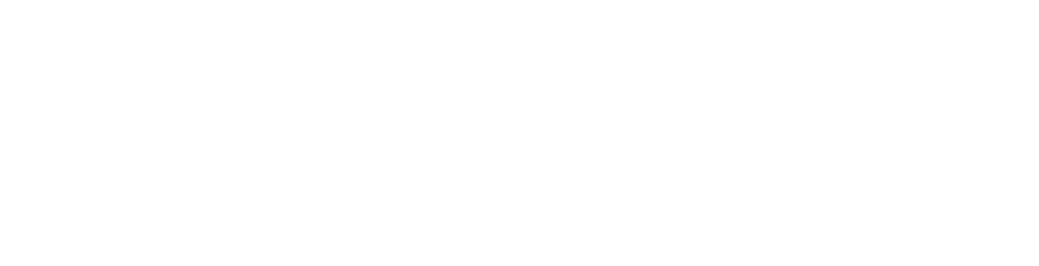
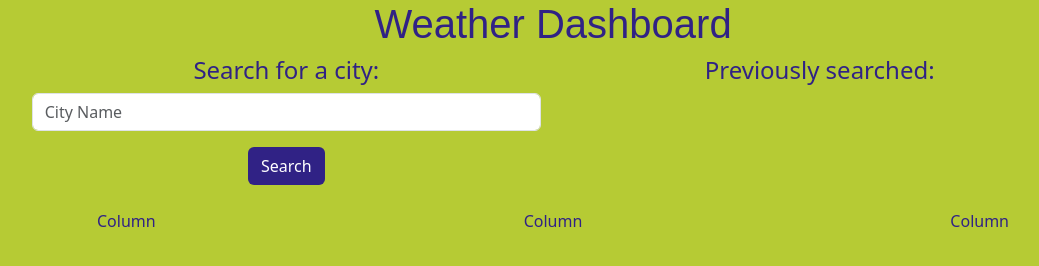
Before and after one commit to kirstynrowen/weather-dashboard, a plain HTML site: page index.html in a window 1280 px wide. Shown: the whole page, without its empty margins (87-1126 px from the left). Drawn offline with nearby package versions, Linux system fonts and the light colour scheme.

Commit message:
building HTML framework with styling

```diff
--- a/assets/script.js
+++ b/assets/script.js
@@ -0,0 +1,12 @@
+// GIVEN a weather dashboard with form inputs
+// WHEN I search for a city
+// THEN I am presented with current and future conditions for that city and that city is added to the search history
+// WHEN I view current weather conditions for that city
+// THEN I am presented with the city name, the date, an icon representation of weather conditions, the temperature, the humidity, and the wind speed
+// WHEN I view future weather conditions for that city
+// THEN I am presented with a 5-day forecast that displays the date, an icon representation of weather conditions, the temperature, the wind speed, and the humidity
+// WHEN I click on a city in the search history
+// THEN I am again presented with current and future conditions for that city
+
+//store weather API key in variable
+const apiKey = 'da661090c07b3801270d73c03cca3668';
--- a/assets/style.css
+++ b/assets/style.css
@@ -0,0 +1,19 @@
+* {
+    background-color: #B6CB34;
+    color: #302285;
+}
+
+header {
+    font-family: 'Montserrat', Arial, Helvetica, sans-serif;
+    justify-content: center;
+    display: flex;
+}
+
+div {
+    justify-content: center;
+}
+
+.btn {
+    background-color: #302285;
+    color: #ffffff;
+}
--- a/index.html
+++ b/index.html
@@ -5,8 +5,57 @@
     <meta http-equiv="X-UA-Compatible" content="IE=edge">
     <meta name="viewport" content="width=device-width, initial-scale=1.0">
     <title>Weather Dashboard</title>
+    <link href="https://cdn.jsdelivr.net/npm/bootstrap@5.3.0-alpha3/dist/css/bootstrap.min.css" rel="stylesheet" integrity="sha384-KK94CHFLLe+nY2dmCWGMq91rCGa5gtU4mk92HdvYe+M/SXH301p5ILy+dN9+nJOZ" crossorigin="anonymous">
+    <link rel="stylesheet" href="assets/style.css" />
 </head>
 <body>
+    <header>
+        <h1>Weather Dashboard</h1>
+    </header>
+    <!--elements needed: text input for search,
+        search button, container for weather cards,
+        container to display past searches?-->
+    <div class="container-fluid text-center">
+        <div class="row">
+            <div class="col-5">
+                <h4>Search for a city:</h4>
+                <form>
+                    <div class="mb-3">
+                      <input type="text" class="form-control" id="city-input" placeholder="City Name" />
+                    </div>
+                    <button type="submit" class="btn">Search</button>
+                </form>
+            </div>
+            <div class="col-5">
+                <h4>Previously searched:</h4>
+            </div>
 
+        </div>
+        <div class="row">
+            <div class="col">
+                &nbsp;
+            </div>
+        </div>
+
+        <div class="row">
+            <div class="col">
+                Column
+            </div>
+            <div class="col">
+                Column
+            </div>
+            <div class="col">
+                Column
+            </div>
+        </div>
+    </div>
+        <!--Use day.js for date formatting-->
+    <script src="https://code.jquery.com/jquery-3.4.1.min.js"></script>
+    <script
+      src="https://cdn.jsdelivr.net/npm/dayjs@1.11.3/dayjs.min.js"
+      integrity="sha256-iu/zLUB+QgISXBLCW/mcDi/rnf4m4uEDO0wafzuy76x7U="
+      crossorigin="anonymous"
+    ></script>
+    <script src="assets/script.js"></script>
 </body>
 </html>
```
